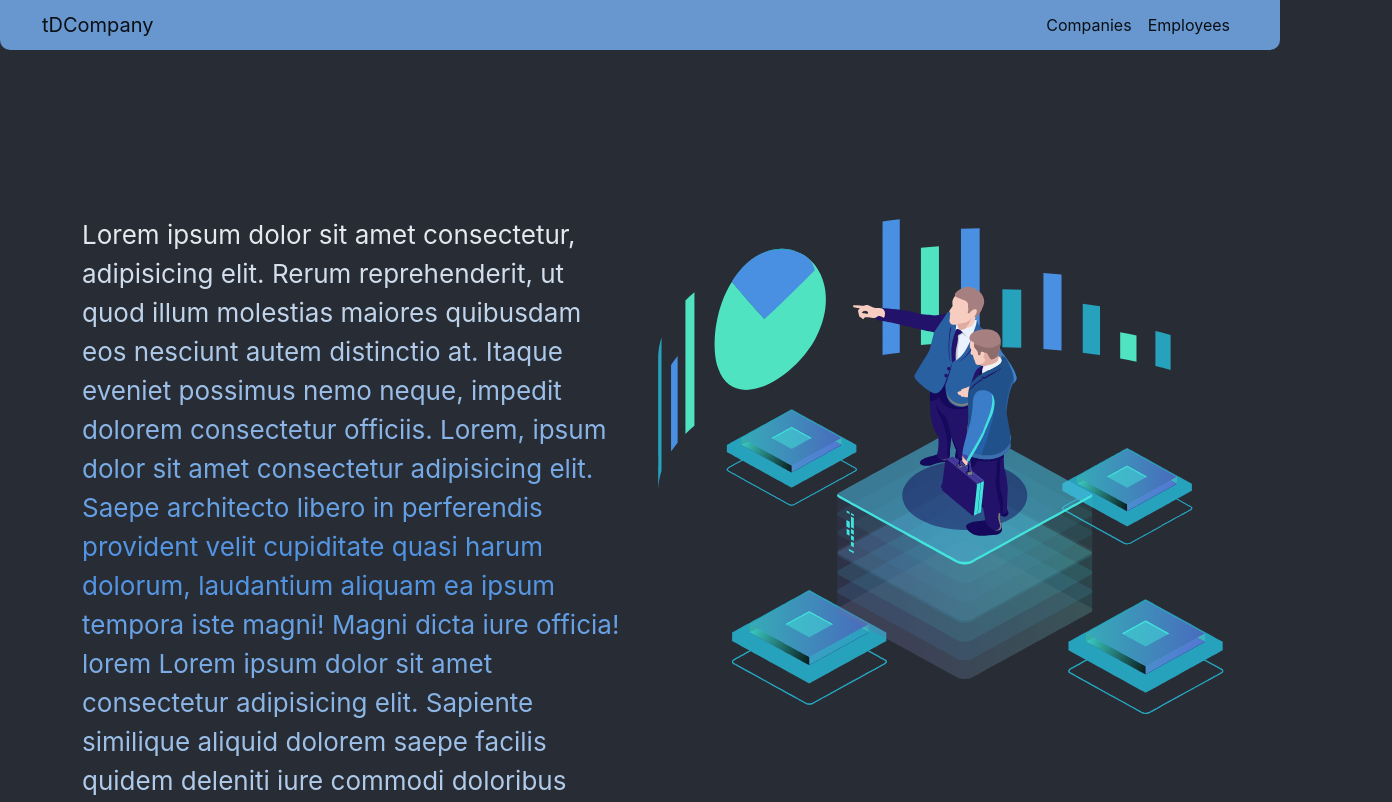
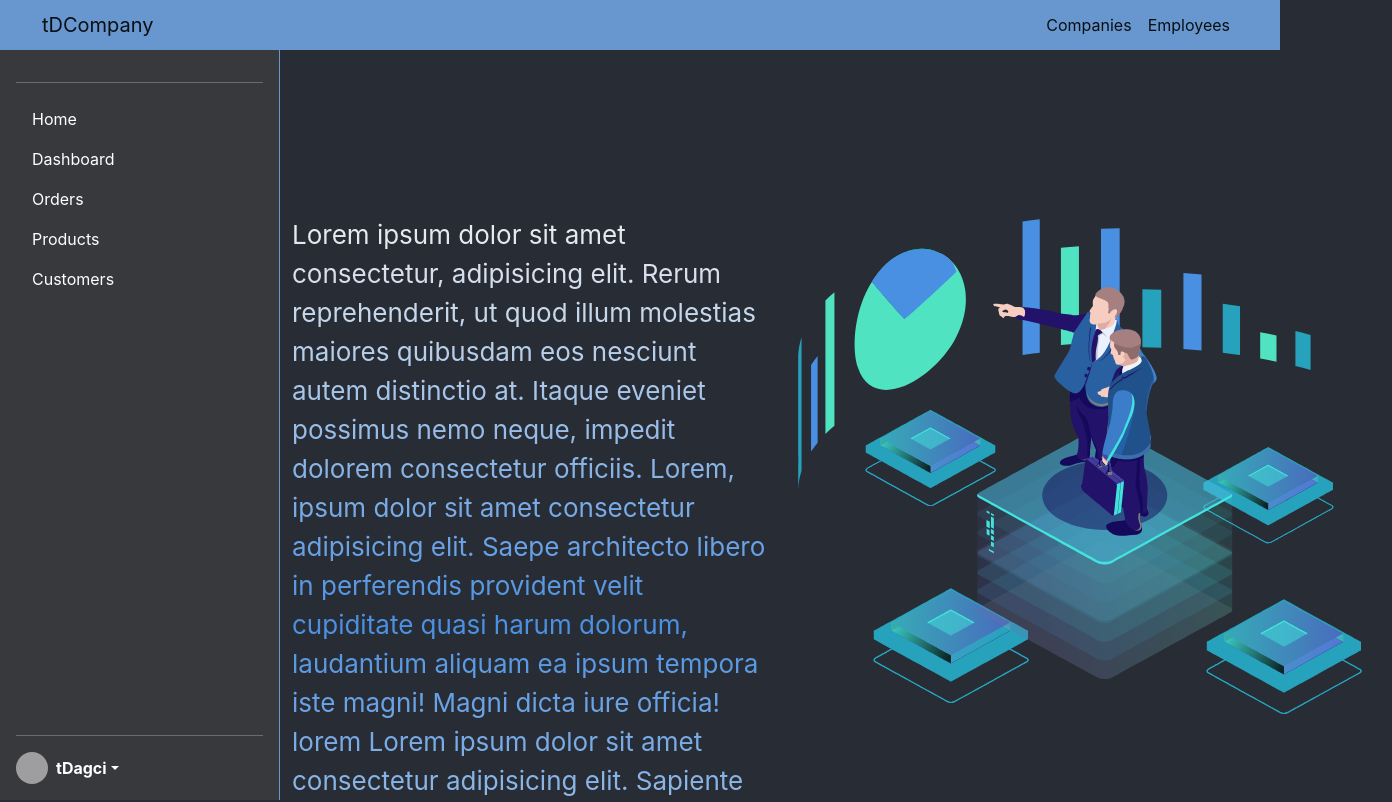
Before and after one commit to tayfundagci/tdCompany-client, a React (Create React App) app: page / in a window 1280 px wide. Shown: the top 802 px of the page, 1392 px wide, since content can reach past the window. Built offline with nearby package versions, Linux system fonts and the light colour scheme; grey boxes are pictures that could not be loaded.

Commit message:
sidebar add, some funcs. transfer to redx services

```diff
--- a/src/App.js
+++ b/src/App.js
@@ -7,11 +7,14 @@ import Navbar from './components/Navbar';
 import EmployeeDetail from './pages/EmployeeDetail';
 import AddCompany from './pages/AddCompany';
 import AddEmployee from './pages/AddEmployee';
+import Sidebar from './components/Sidebar';
 
 function App() {
   return (
     <div id='app-body'>
       <Navbar />
+      <div style={{ display: "flex" }}>
+        <Sidebar />
         <div id='main-container' className="container">
           <Routes>
             <Route path="/" element={<Home />} />
@@ -23,6 +26,7 @@ function App() {
           </Routes>
         </div>
       </div>
+    </div>
   );
 }
 
--- a/src/App.scss
+++ b/src/App.scss
@@ -35,30 +35,50 @@ a {
     cursor: pointer;
 }
 
+#sidebar {
+    width: 280px;
+    height: calc(100vh - 50px);
+    background-color: #37393d;
+    color: white;
+    border-right: 1px solid #6797ce;
+
+    a {
+        color: white;
+    }
+
+    .dropdown {
+        ul {
+            a {
+                color: #000
+            }
+        }
+    }
+}
+
 #cardd:hover {
     box-shadow: 1px 1px 5px white;
     transform: scale(1.0125);
 }
 
-#add-employe {
-    input {
-        background: #add;
-    }
+// #add-employe {
+//     input {
+//         background: #add;
+//     }
 
-    select {
-        background: #add;
-    }
-}
+//     select {
+//         background: #add;
+//     }
+// }
 
-#add-company {
-    input {
-        background: #add;
-    }
+// #add-company {
+//     input {
+//         background: #add;
+//     }
 
-    select {
-        background: #add;
-    }
-}
+//     select {
+//         background: #add;
+//     }
+// }
 
 #new-company {
     background-color: #6797ce;
@@ -66,7 +86,7 @@ a {
     border-radius: 5px;
     padding: 10px;
     color: #fff;
-    width: 99%;
+    width: 100%;
 
     &:hover {
         background-color: #4a7eb0;
@@ -113,5 +133,5 @@ a {
 }
 
 #navbar {
-    border-radius: 0 0 10px 10px;
+    // border-radius: 0 0 10px 10px;
 }
--- /dev/null
+++ b/src/components/Sidebar.js
@@ -0,0 +1,54 @@
+import React from 'react'
+
+function Sidebar() {
+    return (
+        <div className="d-flex flex-column flex-shrink-0 p-3" id='sidebar'>
+            <a href="/" className="d-flex align-items-center mb-3 mb-md-0 me-md-auto link-dark text-decoration-none">
+            </a>
+            <hr />
+            <ul className="nav nav-pills flex-column mb-auto">
+                <li className="nav-item">
+                    <a href="#" className="nav-link" aria-current="page">
+                        Home
+                    </a>
+                </li>
+                <li>
+                    <a href="#" className="nav-link ">
+                        Dashboard
+                    </a>
+                </li>
+                <li>
+                    <a href="#" className="nav-link ">
+                        Orders
+                    </a>
+                </li>
+                <li>
+                    <a href="#" className="nav-link ">
+                        Products
+                    </a>
+                </li>
+                <li>
+                    <a href="#" className="nav-link ">
+                        Customers
+                    </a>
+                </li>
+            </ul>
+            <hr />
+            <div className="dropdown">
+                <a href="#" className="d-flex align-items-center text-decoration-none dropdown-toggle" id="dropdownUser2" data-bs-toggle="dropdown" aria-expanded="false">
+                    <img src="https://github.com/tayfundagci.png" alt="" width={32} height={32} className="rounded-circle me-2" />
+                    <strong>tDagci</strong>
+                </a>
+                <ul className="dropdown-menu text-small shadow" aria-labelledby="dropdownUser2">
+                    <li><a className="dropdown-item" href="#">New project...</a></li>
+                    <li><a className="dropdown-item" href="#">Settings</a></li>
+                    <li><a className="dropdown-item" href="#">Profile</a></li>
+                    <li><hr className="dropdown-divider" /></li>
+                    <li><a className="dropdown-item" href="#">Sign out</a></li>
+                </ul>
+            </div>
+        </div>
+    )
+}
+
+export default Sidebar
--- a/src/pages/Companies.js
+++ b/src/pages/Companies.js
@@ -3,7 +3,7 @@ import { useDispatch, useSelector } from 'react-redux';
 import { Link, useNavigate } from 'react-router-dom';
 import Error from '../components/Error';
 import Loading from '../components/Loading';
-import { fetchCompany } from '../redux/company/services';
+import { deleteCompany, fetchCompany } from '../redux/company/services';
 import axios from "axios"
 
 import Button from 'react-bootstrap/Button';
@@ -27,8 +27,8 @@ function Companies() {
         dispatch(fetchCompany());
     }, [])
 
-    const handleDelete = async (id, e) => {
-        await axios.delete(`http://localhost:5279/api/companies/${id}`);
+    const handleDelete = async (id) => {
+        await dispatch(deleteCompany(id));
         dispatch(fetchCompany());
     }
 
--- a/src/pages/EmployeeDetail.js
+++ b/src/pages/EmployeeDetail.js
@@ -1,7 +1,7 @@
 import React, { useEffect, useState } from 'react'
 import { useDispatch, useSelector } from 'react-redux';
 import { useNavigate, useParams } from 'react-router-dom';
-import { fetchEmployee } from '../redux/employee/services';
+import { deleteEmployee, fetchEmployee } from '../redux/employee/services';
 import axios from "axios"
 import { selectEmployee } from '../redux/employee/employeeSlice';
 
@@ -50,14 +50,8 @@ function EmployeeDetail() {
         setEmployee(selectedEmployee?.employee);
     }, [selectedEmployee])
 
-    // useEffect(() => {
-    //     axios(`http://localhost:5279/api/employees/${employee_Id}`)
-    //         .then((res) => res.data)
-    //         .then((data) => setEmployee(data.employee))
-    // }, []);
-
-    const handleDelete = async () => {
-        await axios.delete(`http://localhost:5279/api/employees/${employee_Id}`);
+    const handleDelete = async (id) => {
+        await dispatch(deleteEmployee(id));
         navigate('/employees');
     }
 
@@ -71,7 +65,7 @@ function EmployeeDetail() {
                 <div className="card-body">
                     <div className="d-flex justify-content-between">
                         <h4 className="card-title">{employee?.name}</h4>
-                        <h4><i id='thrash' onClick={handleDelete} className="bi bi-trash"></i></h4>
+                        <h4><i id='thrash' onClick={() => handleDelete(employee_Id)} className="bi bi-trash"></i></h4>
                     </div>
                     <h6 className="card-text">Position: {employee?.position}</h6>
                     <h6 className="card-title">Age : {employee?.age}</h6>
--- a/src/redux/company/companySlice.js
+++ b/src/redux/company/companySlice.js
@@ -1,5 +1,5 @@
 import { createSlice } from "@reduxjs/toolkit";
-import { fetchCompany } from "./services";
+import { deleteCompany, fetchCompany } from "./services";
 
 export const companySlice = createSlice({
     name: "company",
@@ -21,6 +21,11 @@ export const companySlice = createSlice({
             state.isLoading = false;
             state.error = action.error.message;
         },
+
+        //deleteCompany
+        [deleteCompany.fulfilled]: (state, action) => {
+            state.items.id = state.items.companyList.filter(item => item.id !== action.payload);
+        }
     }
 });
 
--- a/src/redux/company/services.js
+++ b/src/redux/company/services.js
@@ -8,3 +8,11 @@ export const fetchCompany = createAsyncThunk(
         return res.data;
     }
 );
+
+export const deleteCompany = createAsyncThunk(
+    "company/deleteCompany",
+    async (id) => {
+        await axios.delete(`http://localhost:5279/api/companies/${id}`);
+        return id;
+    }
+);
--- a/src/redux/employee/employeeSlice.js
+++ b/src/redux/employee/employeeSlice.js
@@ -1,5 +1,5 @@
 import { createSlice } from "@reduxjs/toolkit";
-import { fetchAllEmployee, fetchEmployee } from "./services";
+import { deleteEmployee, fetchAllEmployee, fetchEmployee } from "./services";
 
 export const employeeSlice = createSlice({
     name: "employee",
@@ -27,7 +27,7 @@ export const employeeSlice = createSlice({
             state.isLoading = true;
         },
         [fetchEmployee.fulfilled]: (state, action) => {
-            state.items = action.payload;
+            state.items = { ...state.items, employee: action.payload.employee };
             state.isLoading = false;
         },
         [fetchEmployee.rejected]: (state, action) => {
@@ -35,6 +35,12 @@ export const employeeSlice = createSlice({
             state.error = action.error.message;
         },
 
+        //deleteEmployee
+        [deleteEmployee.fulfilled]: (state, action) => {
+            state.items.id = state.items.employeeList.filter(item => item.id !== action.payload);
+
+        }
+
     }
 });
 
--- a/src/redux/employee/services.js
+++ b/src/redux/employee/services.js
@@ -16,3 +16,11 @@ export const fetchEmployee = createAsyncThunk(
         return res.data;
     }
 );
+
+export const deleteEmployee = createAsyncThunk(
+    "employee/deleteEmployee",
+    async (id) => {
+        await axios.delete(`http://localhost:5279/api/employees/${id}`);
+        return id;
+    }
+);
```
Lines whose indentation alone changed are shown as unchanged.
